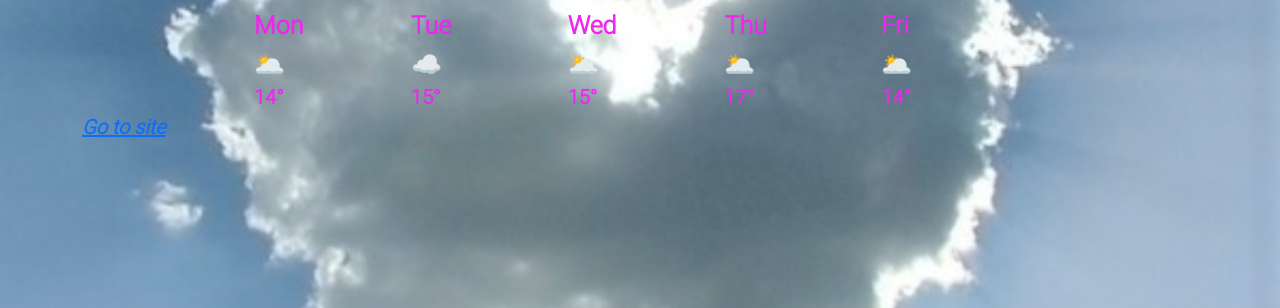
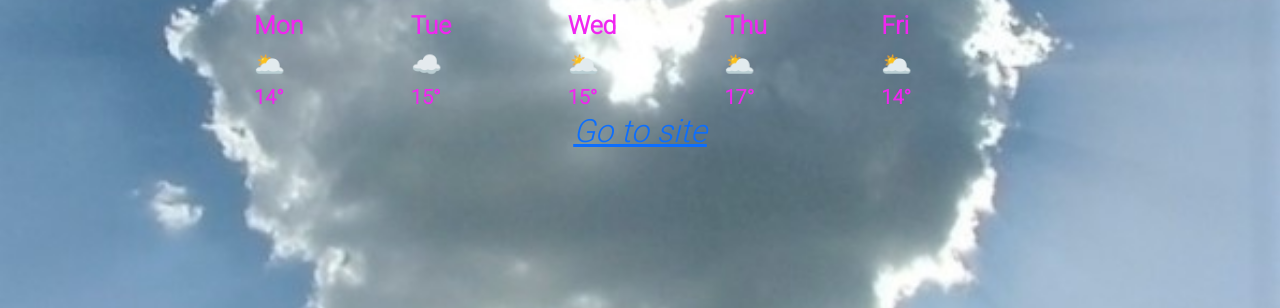
Before and after one commit to Josie-101/Weather, a plain HTML site: page index.html in a window 1280 px wide. Shown: the part 492-800 px from the top of the page. Drawn offline with nearby package versions, Linux system fonts and the light colour scheme.

Commit message:
Updated site link formatting

```diff
--- a/index.html
+++ b/index.html
@@ -98,9 +98,11 @@
 
     </div>
 
-    <div class="site-link">
+
+    <h2>
       <a href="https://trusting-varahamihira-2cf327.netlify.app/"> <em>Go to site</em> </a>
-      </div>
+    </h2>
+
 
     <script src="index.js"></script>
 
```
